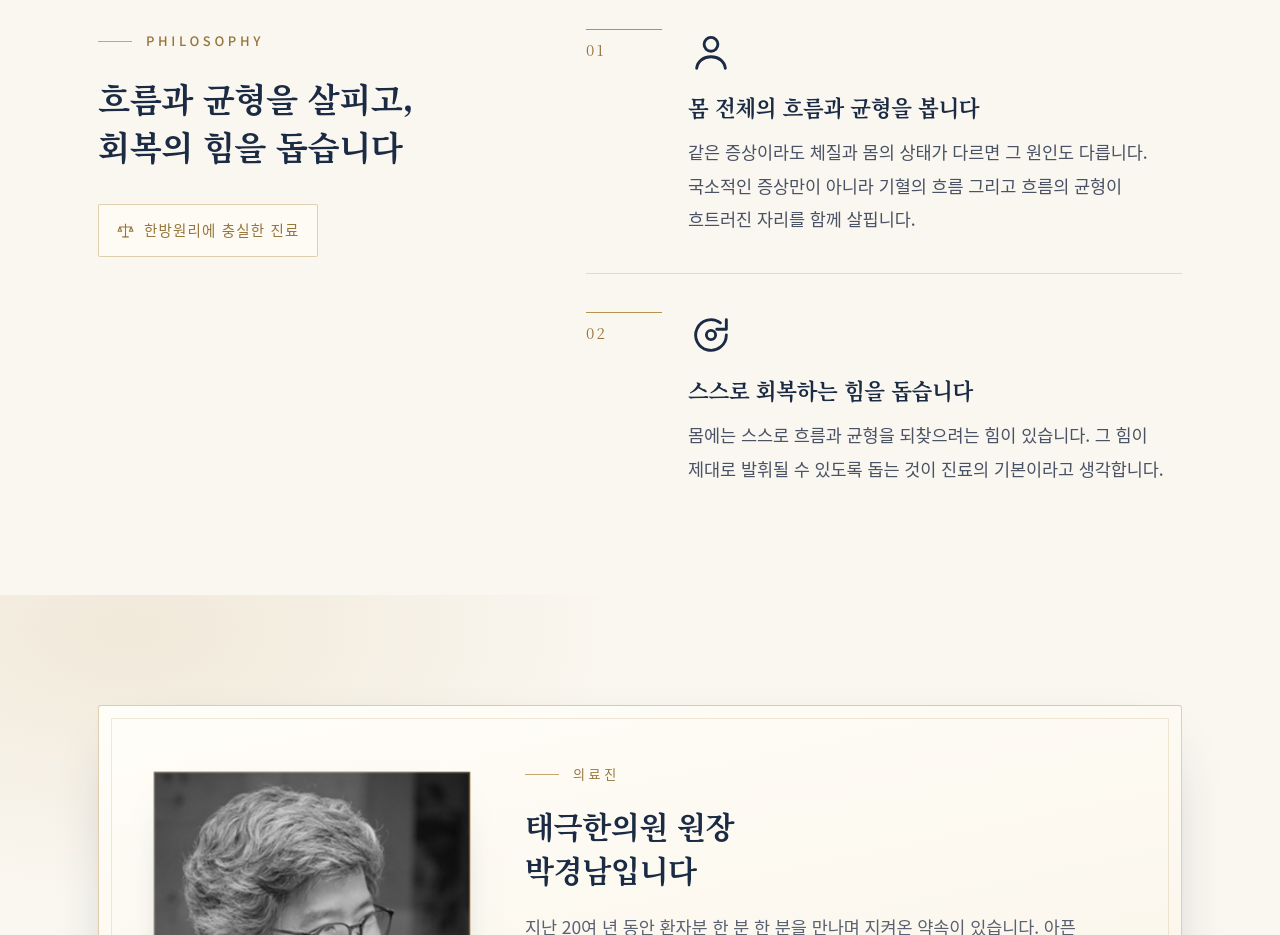
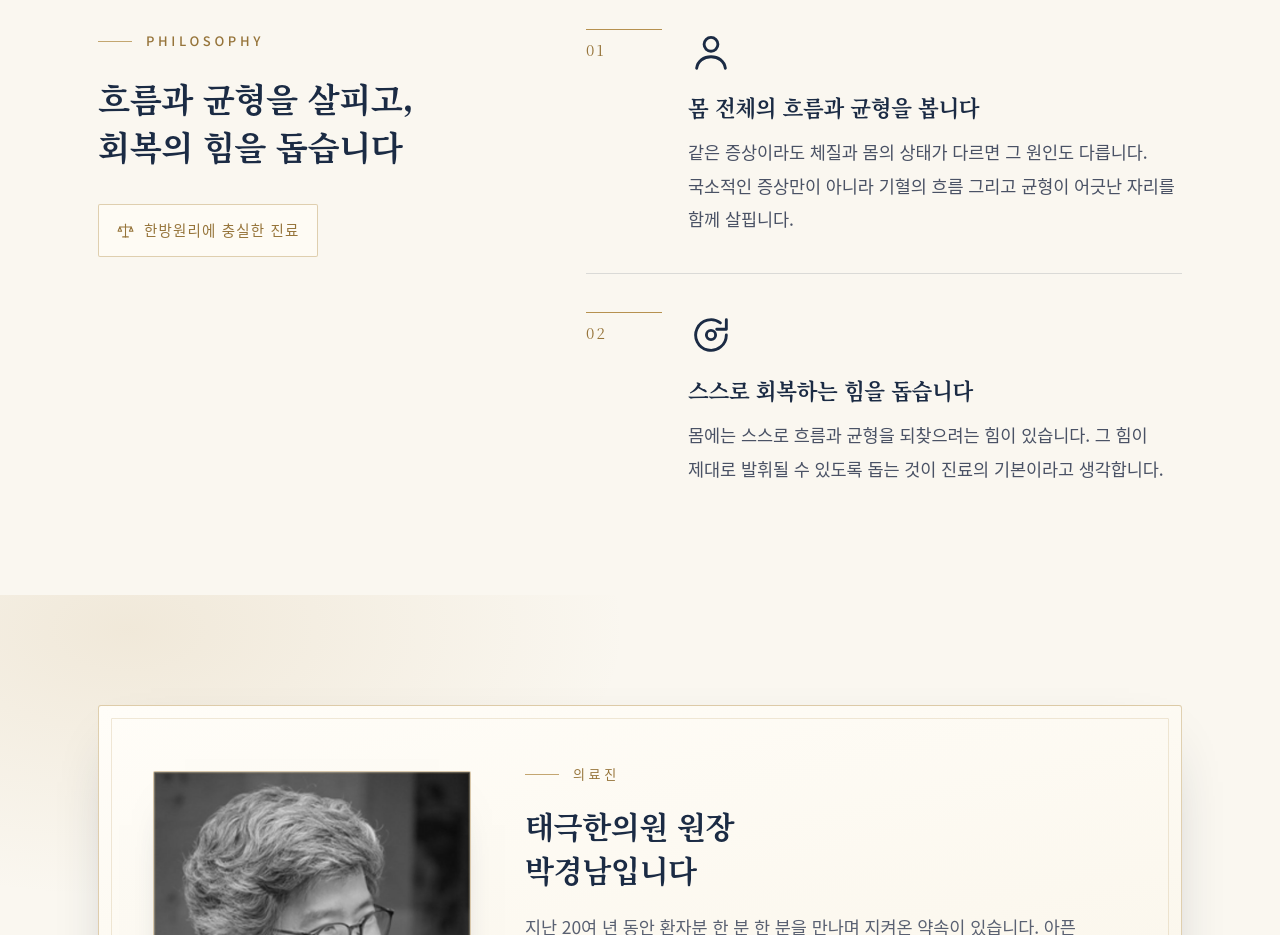
Before and after one commit to taegeukclinic/taegeukclinic.github.io, a plain HTML site: page index.html in a window 1280 px wide. Shown: the part 1080-2015 px from the top of the page. Drawn offline with Linux system fonts and the light colour scheme.

Commit message:
진료철학 01 본문 문구 수정(기혈의 흐름 그리고 균형이 어긋난 자리)

```diff
--- a/index.html
+++ b/index.html
@@ -1108,7 +1108,7 @@
             <h3>몸 전체의 흐름과 균형을 봅니다</h3>
             <p>
               같은 증상이라도 체질과 몸의 상태가 다르면 그 원인도 다릅니다.
-              국소적인 증상만이 아니라 기혈의 흐름 그리고 흐름의 균형이 흐트러진 자리를 함께 살핍니다.
+              국소적인 증상만이 아니라 기혈의 흐름 그리고 균형이 어긋난 자리를 함께 살핍니다.
             </p>
           </div>
         </li>
```
